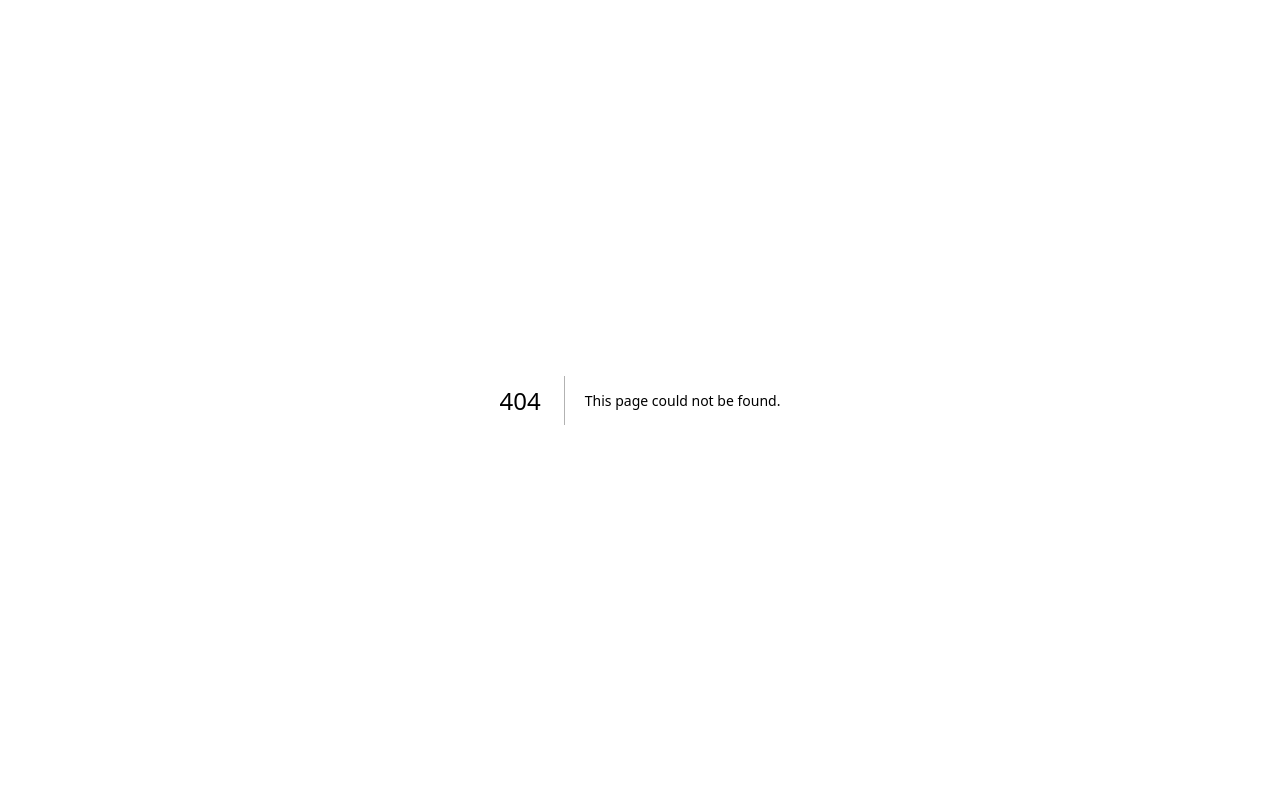
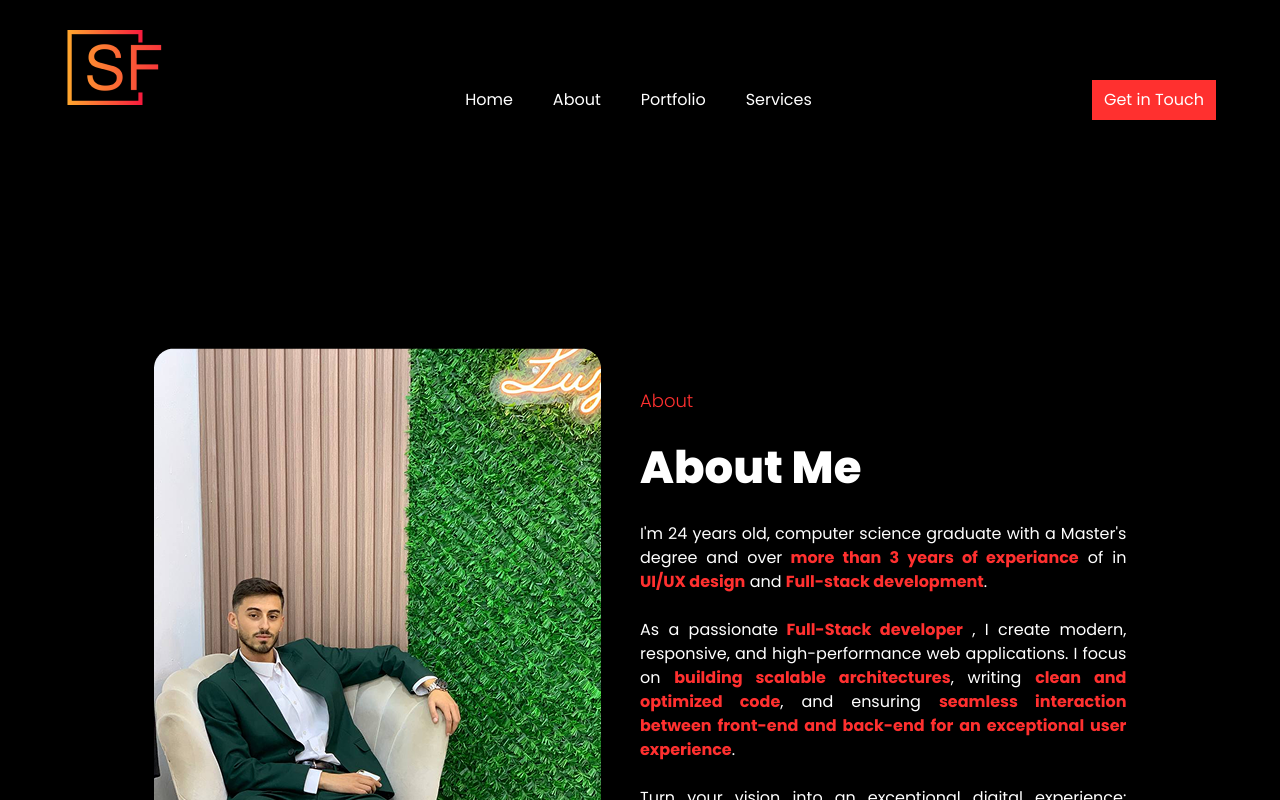
Before and after one commit to salimxfardeheb/portfolio, a Next.js app: page /about in a window 1280 px wide. Before the commit this address had no page. Shown: the top 800 px of the page. Built offline with nearby package versions, Linux system fonts and the light colour scheme.

Commit message:
feat aboutme page

```diff
--- /dev/null
+++ b/app/(root)/about/page.tsx
@@ -0,0 +1,14 @@
+import AboutMe from "@/app/components/sections/aboutMe/AboutMe";
+import React from "react";
+
+const page = () => {
+  return (
+    <div>
+      <div className="pt-32 lg:pt-0">
+        <AboutMe title="text-white" text="text-white" />
+      </div>
+    </div>
+  );
+};
+
+export default page;
--- /dev/null
+++ b/app/(root)/layout.tsx
@@ -0,0 +1,19 @@
+import React from "react";
+import Footer from "../components/ui/Footer";
+import NavbarDesktop from "../components/ui/navbarDesktop";
+import NavbarMobile from "../components/ui/navbarMobile";
+export default function RootLayout({
+  children,
+}: Readonly<{
+  children: React.ReactNode;
+}>) {
+  return (
+      <div className="bg-black">
+        <header>
+          <NavbarDesktop absolute={false} />
+          <NavbarMobile />
+        </header>
+        <main>{children}</main>\
+      </div>
+  );
+}
--- a/app/components/sections/aboutMe/AboutMe.tsx
+++ b/app/components/sections/aboutMe/AboutMe.tsx
@@ -1,6 +1,6 @@
 import React from "react";
 
-const AboutMe = ({ text = "text-black" }) => {
+const AboutMe = ({ title = "text-black" , text = "text-nevada" }) => {
   return (
     <div className="mb-[100px] pt-[100px]" id="about">
       <div className="mx-[12%] flex flex-col md:flex-row justify-between items-center gap-6">
@@ -17,10 +17,10 @@ const AboutMe = ({ text = "text-black" }) => {
           <p className=" text-redOrange text-MobileHeader5 md:text-Header5 font-Header5">
             About
           </p>
-          <p className={`text-MobileHeader2 md:text-Header2 lg:font-Header2 font-MobileHeader2 ${text}`}>
+          <p className={`text-MobileHeader2 md:text-Header2 lg:font-Header2 font-MobileHeader2 ${title}`}>
             About Me
           </p>
-          <p className="aboutme_text">
+          <p className={`aboutme_text ${text}`}>
             I'm 24 years old, computer science graduate with a Master's degree
             and over
             <span> more than 3 years of experiance</span> of in
--- a/app/components/sections/hero-section/heroSection.tsx
+++ b/app/components/sections/hero-section/heroSection.tsx
@@ -4,8 +4,8 @@ import { Link as ScrollLink } from "react-scroll";
 
 const HeroSection = () => {
   return (
-    <div className="bg-hero h-screen bg-cover bg-center flex flex-col justify-center items-center">
-      <div className="flex flex-col items-center gap-16 text-white text-center my-[40%] md:my-[10%]">
+    <div className="bg-hero min-h-screen bg-cover bg-center flex flex-col justify-center items-center">
+      <div className="flex flex-col items-center gap-8 md:gap-16 text-white text-center my-[40%] md:my-[10%]">
         <div className="flex flex-col p-4 md:p-4">
           <span className="text-MobileHeader4 md:text-Header4">I'm </span>
           <span className=" text-MobileHeader2 md:text-Header2 md:font-Header2 font-MobileHeader2">
--- a/app/components/sections/portfolioSection/portfolio.tsx
+++ b/app/components/sections/portfolioSection/portfolio.tsx
@@ -4,7 +4,7 @@ import Link from "next/link";
 const Myworks = () => {
   return (
     <div
-      className="my-[100px] mx-[12%] flex flex-col justify-center items-center max-h-screen"
+      className="my-[100px] mx-[12%] flex flex-col justify-center items-center min-h-screen"
       id="portfolio"
     >
       <div className="gap-5 flex flex-col md:w-1/2 justify-center items-center">
--- a/app/components/ui/navbarDesktop.tsx
+++ b/app/components/ui/navbarDesktop.tsx
@@ -4,9 +4,13 @@ import { menuItems } from "@/app/variables";
 import Link from "next/link";
 import { Link as ScrollLink } from "react-scroll";
 
-const NavbarDesktop = () => {
+interface Props {
+  absolute? : boolean
+}
+
+const NavbarDesktop = ({absolute = true} : Props) => {
   return (
-    <div className="w-full absolute top-0" id="up">
+    <div className={`${absolute && "w-full absolute top-0"}`} id="up">
       <div className="md:flex justify-between mx-[5%] lg:mx-[12%] pt-[30px] items-baseline hidden">
         {/* logo */}
         <div>
--- a/app/globals.css
+++ b/app/globals.css
@@ -91,7 +91,7 @@ body {
 }
 
 .aboutme_text{
-    @apply text-p text-nevada text-justify;
+    @apply text-p  text-justify;
 }
 
 .aboutme_text span{
--- a/app/layout.tsx
+++ b/app/layout.tsx
@@ -22,7 +22,10 @@ export default function RootLayout({
 }>) {
   return (
     <html lang="en">
-      <body className={` ${poppins.variable} antialiased`}><main>{children}</main>\
+      <head>
+        <meta name="viewport" content="width=device-width, initial-scale=1, maximum-scale=1" />
+      </head>
+      <body className={` ${poppins.variable} antialiased`}><main>{children}</main>
       <Footer/>
       </body>
     </html>
--- a/app/page.tsx
+++ b/app/page.tsx
@@ -76,7 +76,7 @@ const page = () => {
       <AboutMe />
       <Portfolio />
       <div
-        className="flex flex-col md:flex-row mx-[12%] gap-12 my-24"
+        className="flex flex-col md:flex-row mx-[12%] gap-12 my-[100px]"
         id="services"
       >
         <Card
```
